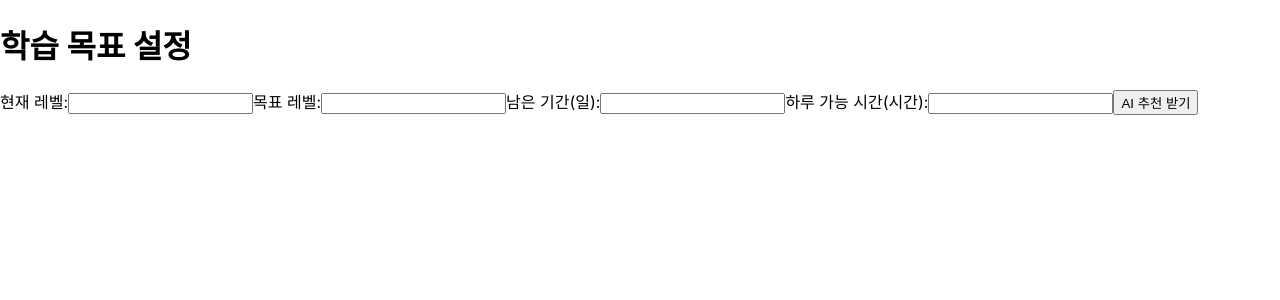
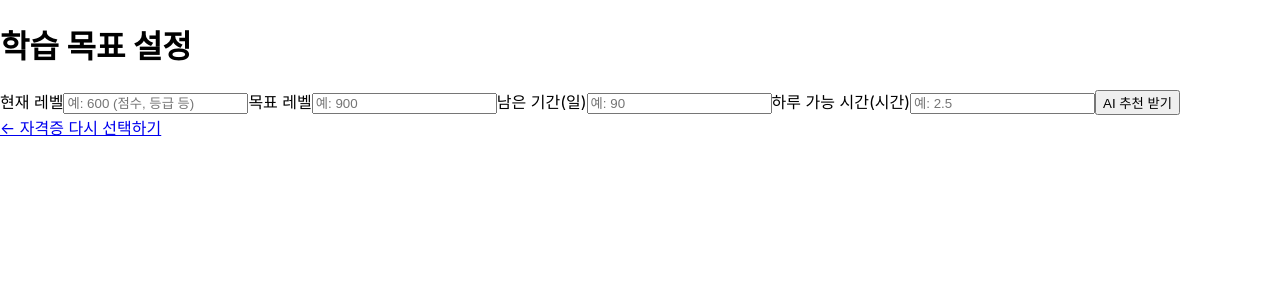
Before and after one commit to wnsudwnsudwnsud9999/study-frontend, a React (Create React App) app: page /goal in a window 1280 px wide. Shown: the top 300 px of the page. Built offline with nearby package versions, Linux system fonts and the light colour scheme.

Commit message:
Add validation logic to goal setting page

```diff
--- a/src/pages/GoalSettingPage.js
+++ b/src/pages/GoalSettingPage.js
@@ -1,38 +1,114 @@
 import React, { useState } from "react";
-import { useLocation, useNavigate } from "react-router-dom";
+import { useLocation, useNavigate, Link } from "react-router-dom";
 
 export default function GoalSettingPage() {
-  const { state } = useLocation();
+  const location = useLocation();
+  const state = location.state || {};
   const navigate = useNavigate();
 
   const [current, setCurrent] = useState("");
   const [target, setTarget] = useState("");
   const [days, setDays] = useState("");
   const [daily, setDaily] = useState("");
+  const [errors, setErrors] = useState({});
+
+  const validate = () => {
+    const newErrors = {};
+
+    if (!current.trim()) {
+      newErrors.current = "현재 레벨을 입력해주세요.";
+    } else if (isNaN(current) || Number(current) < 0) {
+      newErrors.current = "현재 레벨은 0 이상의 숫자여야 합니다.";
+    }
+
+    if (!target.trim()) {
+      newErrors.target = "목표 레벨을 입력해주세요.";
+    } else if (isNaN(target) || Number(target) <= 0) {
+      newErrors.target = "목표 레벨은 0보다 큰 숫자여야 합니다.";
+    }
+
+    if (!days.trim()) {
+      newErrors.days = "남은 기간(일)을 입력해주세요.";
+    } else if (!Number.isInteger(Number(days)) || Number(days) <= 0) {
+      newErrors.days = "남은 기간은 1 이상의 정수여야 합니다.";
+    }
+
+    if (!daily.trim()) {
+      newErrors.daily = "하루 가능 시간을 입력해주세요.";
+    } else if (isNaN(daily) || Number(daily) <= 0) {
+      newErrors.daily = "하루 가능 시간은 0보다 큰 숫자여야 합니다.";
+    }
+
+    setErrors(newErrors);
+    return Object.keys(newErrors).length === 0;
+  };
 
   const next = () => {
+    if (!validate()) {
+      return;
+    }
+
     navigate("/recommend", {
-      state: { cert: state.cert, current, target, days, daily }
+      state: {
+        cert: state.cert || "미지정",
+        current,
+        target,
+        days,
+        daily,
+      },
     });
   };
 
   return (
     <div className="page">
       <h1>학습 목표 설정</h1>
+      {state.cert && (
+        <p className="sub-text">
+          선택한 자격증: <strong>{state.cert}</strong>
+        </p>
+      )}
 
-      <label>현재 레벨:</label>
-      <input value={current} onChange={(e) => setCurrent(e.target.value)} />
+      <label>현재 레벨</label>
+      <input
+        value={current}
+        onChange={(e) => setCurrent(e.target.value)}
+        placeholder="예: 600 (점수, 등급 등)"
+      />
+      {errors.current && <p className="error-text">{errors.current}</p>}
 
-      <label>목표 레벨:</label>
-      <input value={target} onChange={(e) => setTarget(e.target.value)} />
+      <label>목표 레벨</label>
+      <input
+        value={target}
+        onChange={(e) => setTarget(e.target.value)}
+        placeholder="예: 900"
+      />
+      {errors.target && <p className="error-text">{errors.target}</p>}
 
-      <label>남은 기간(일):</label>
-      <input value={days} onChange={(e) => setDays(e.target.value)} />
+      <label>남은 기간(일)</label>
+      <input
+        value={days}
+        onChange={(e) => setDays(e.target.value)}
+        placeholder="예: 90"
+      />
+      {errors.days && <p className="error-text">{errors.days}</p>}
 
-      <label>하루 가능 시간(시간):</label>
-      <input value={daily} onChange={(e) => setDaily(e.target.value)} />
+      <label>하루 가능 시간(시간)</label>
+      <input
+        value={daily}
+        onChange={(e) => setDaily(e.target.value)}
+        placeholder="예: 2.5"
+      />
+      {errors.daily && <p className="error-text">{errors.daily}</p>}
 
-      <button onClick={next} className="button">AI 추천 받기</button>
+      <button onClick={next} className="button">
+        AI 추천 받기
+      </button>
+
+      <div className="link-row">
+        <Link to="/select" className="link">
+          ← 자격증 다시 선택하기
+        </Link>
+      </div>
     </div>
   );
 }
```
